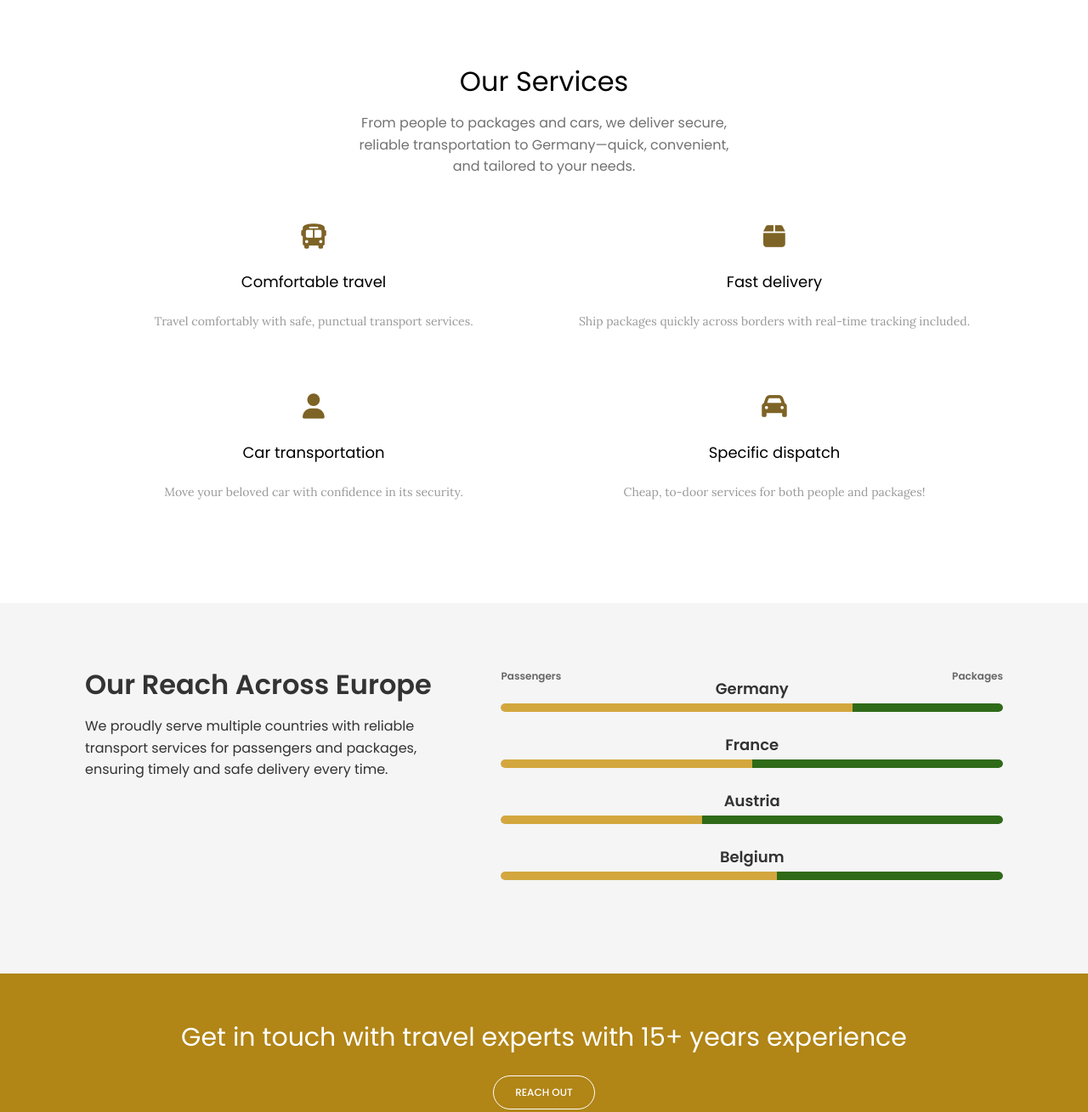
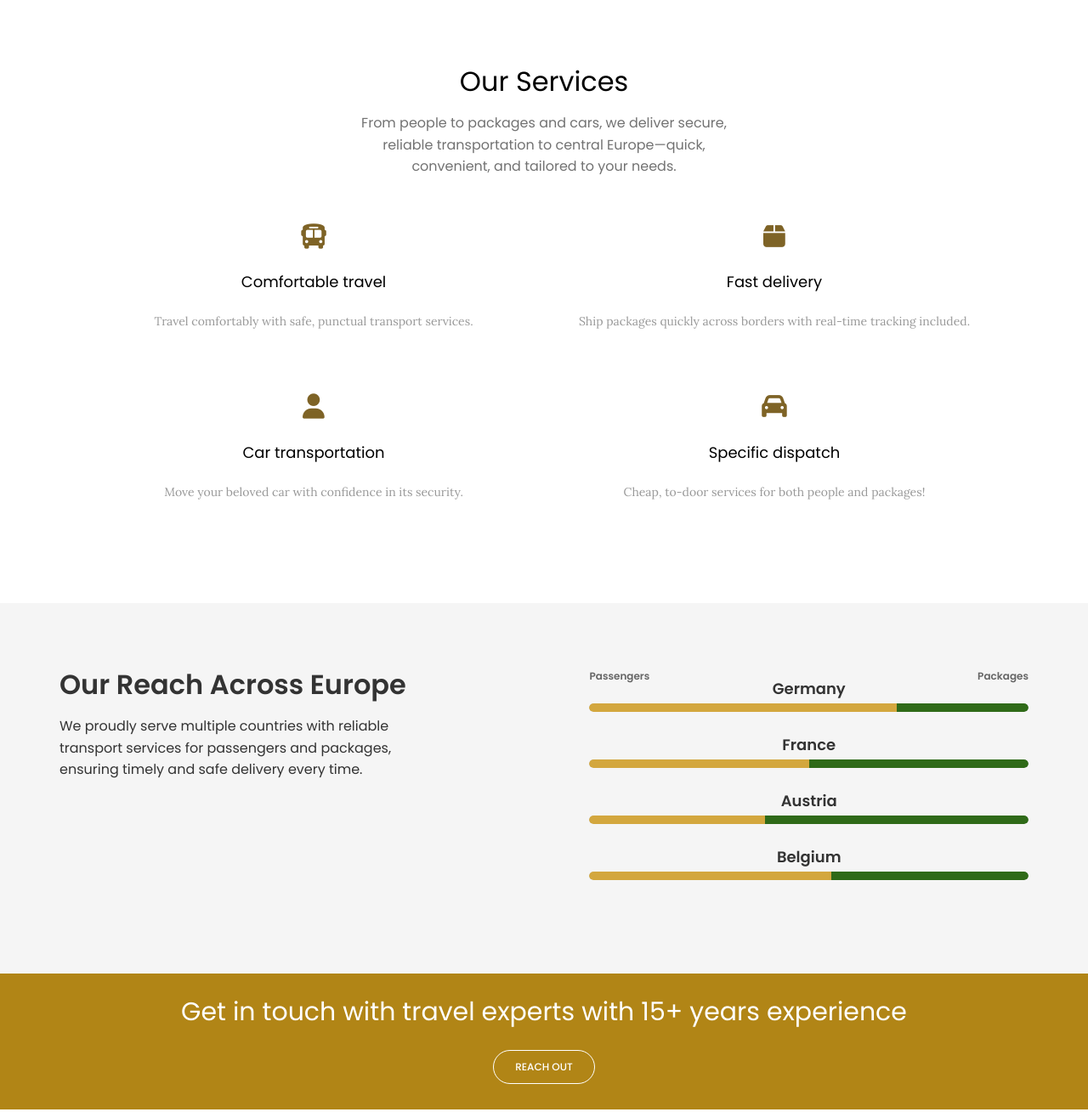
Before and after one commit to MariusPopa1/PWEB, a plain HTML site: page index.html in a window 1280 px wide. Shown: the part 820-2129 px from the top of the page at 85% size. Drawn offline with Linux system fonts and the light colour scheme.

Commit message:
touch ups

```diff
--- a/index.html
+++ b/index.html
@@ -25,9 +25,8 @@
 
 
               <li><a href="#home">Home</a></li>
-
-              <li><a href="#stats">Pricing</a></li>
               <li><a href="#services">Services</a></li>
+              <li><a href="#stats">Countries</a></li>
               <li><a href="#testimonials">Testimonials</a></li>
               <li><a href="#contacts">Contacts</a></li>
 
@@ -45,7 +44,7 @@
 
   <section class="services" id="services">
     <h2>Our Services</h2>
-    <p class="section-subtitle">From people to packages and cars, we deliver secure, reliable transportation to Germany—quick, convenient, and tailored to your needs.</p>
+    <p class="section-subtitle">From people to packages and cars, we deliver secure, reliable transportation to central Europe—quick, convenient, and tailored to your needs.</p>
 
     <div class="service-container">
       <div class="service-box">
--- a/style.css
+++ b/style.css
@@ -161,6 +161,7 @@ header {
 
 .hero h2 {
   font-size: clamp(24px, 3vw, 45px);
+  font-family: "Poppins";
   color: white;
   text-align: center;
   margin-bottom: 20px;
@@ -171,6 +172,7 @@ header {
   font-size: clamp(14px, 1.2vw, 20px);
   color: #ddd;
   text-align: center;
+  font-family: "Poppins";
 }
 
 .hero-button {
@@ -360,10 +362,10 @@ header {
 .location-inner {
   max-width: 1200px;
   margin: 0 auto;
-  padding: 0 60px;
+  padding: 0 30px;
   display: flex;
   justify-content: space-between;
-  align-items: flex-start;
+  align-items: stretch;
   gap: 60px;
   box-sizing: border-box;
   font-family: 'Poppins', sans-serif;
@@ -371,7 +373,7 @@ header {
 }
 
 .location-left {
-  flex: 1 1 40%;
+  flex: 1 1 60%;
 }
 
 .location-left h2 {
@@ -431,7 +433,7 @@ header {
   display: flex;
   justify-content: space-between;
   max-width: 700px;
-  font-size: clamp(8px, 1.4vw, 12px);
+  font-size: clamp(6px, 1.4vw, 12px);
   font-weight: 600;
   color: #666;
 }
@@ -445,7 +447,7 @@ header {
 
 .quote {
   width: 100%;
-  padding: 60px ;
+  padding: 30px ;
   text-align: center;
   background-color: #b18516;
   display: flex;
```
